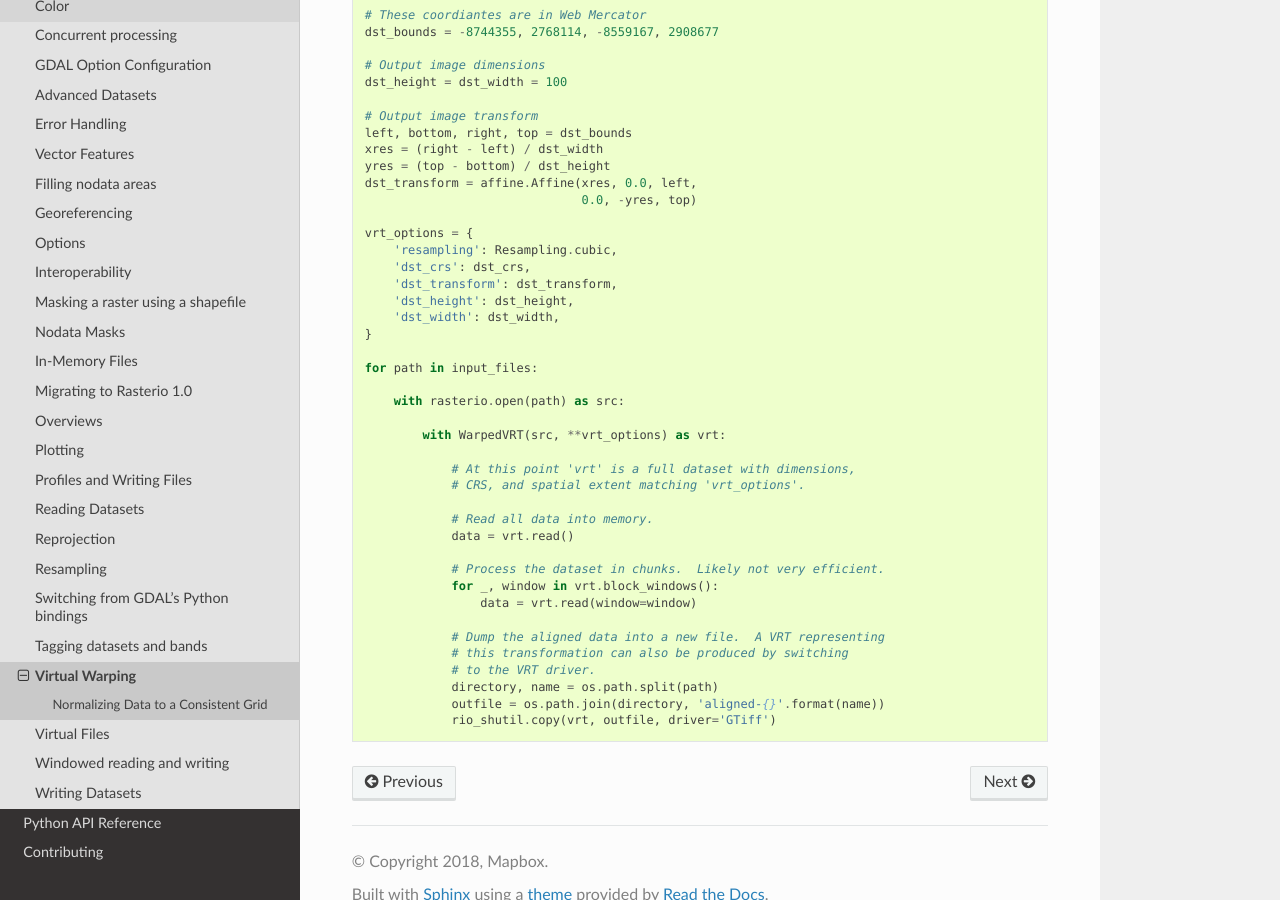
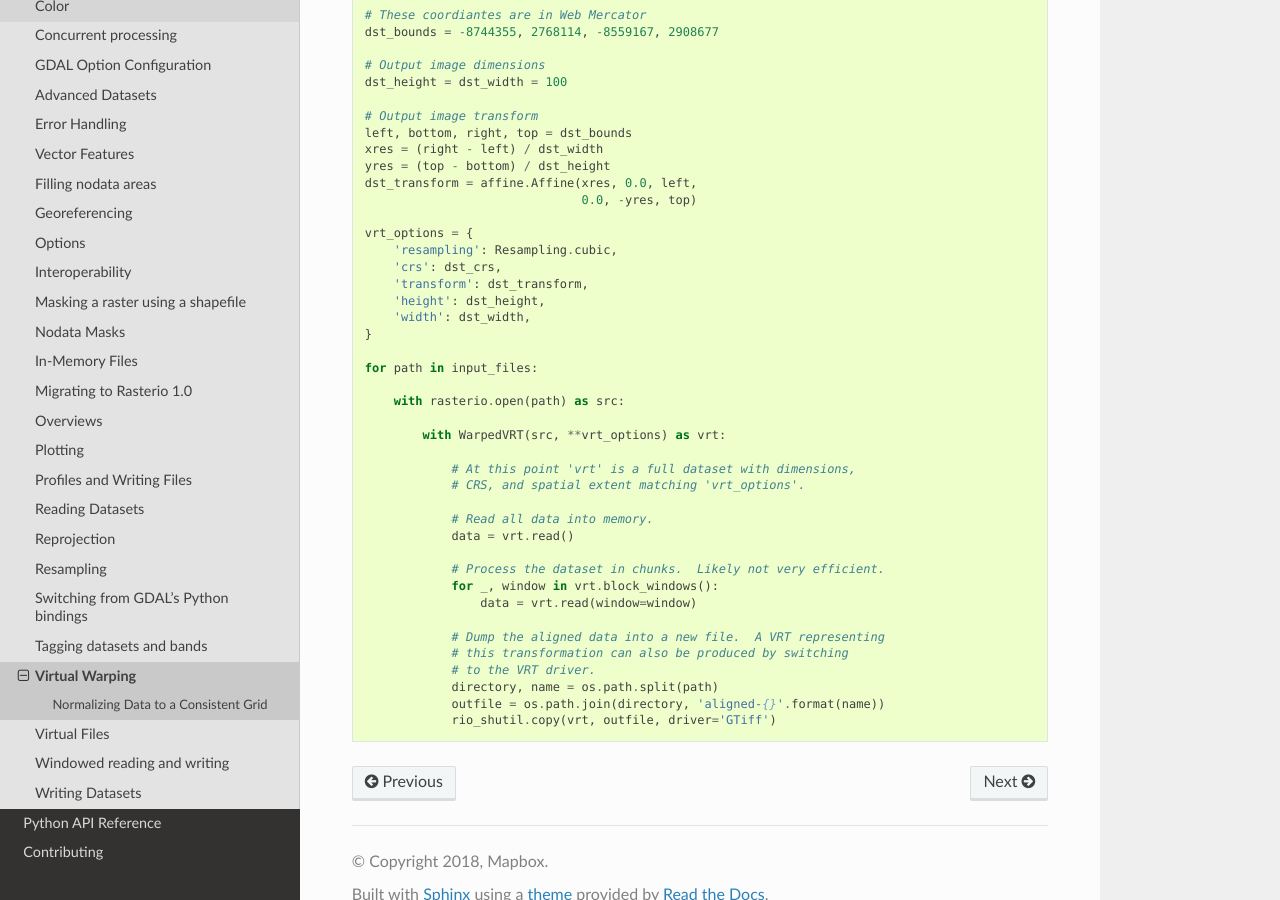
Before and after one commit to rasterio/rasterio, a Sphinx documentation site: the page built from docs/topics/virtual-warping.rst, in a window 1280 px wide and 900 px high, scrolled down 2252 px. Built offline with Sphinx 7.4.7 and the Read the Docs theme 2.0.0, drawn with Linux system fonts in a browser that asks for light colours.

Commit message:
Fix deprecated usage in Rasterio and docs

```diff
--- a/docs/topics/virtual-warping.rst
+++ b/docs/topics/virtual-warping.rst
@@ -20,7 +20,7 @@ extract pixels corresponding to its central zoom 9 tile, do the following.
   from rasterio.vrt import WarpedVRT
 
   with rasterio.open('tests/data/RGB.byte.tif') as src:
-      with WarpedVRT(src, dst_crs='EPSG:3857',
+      with WarpedVRT(src, crs='EPSG:3857',
                      resampling=Resampling.bilinear) as vrt:
 
           # Determine the destination tile and its mercator bounds using
@@ -139,10 +139,10 @@ CRS, and cell size within a pre-defined bounding box:
 
     vrt_options = {
         'resampling': Resampling.cubic,
-        'dst_crs': dst_crs,
-        'dst_transform': dst_transform,
-        'dst_height': dst_height,
-        'dst_width': dst_width,
+        'crs': dst_crs,
+        'transform': dst_transform,
+        'height': dst_height,
+        'width': dst_width,
     }
 
     for path in input_files:
```
Also changed, not shown: 1 other file.
